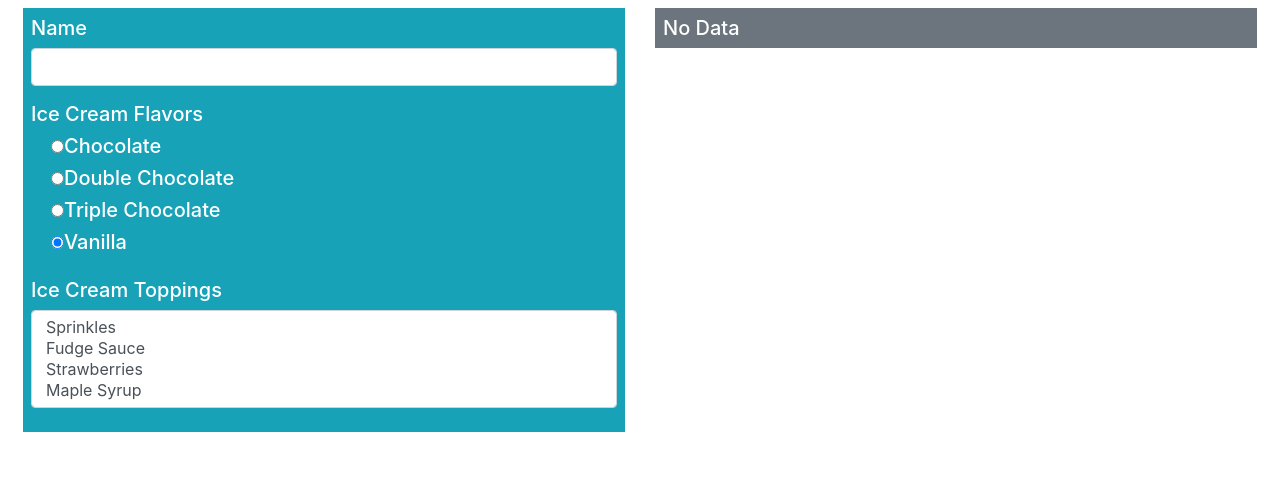
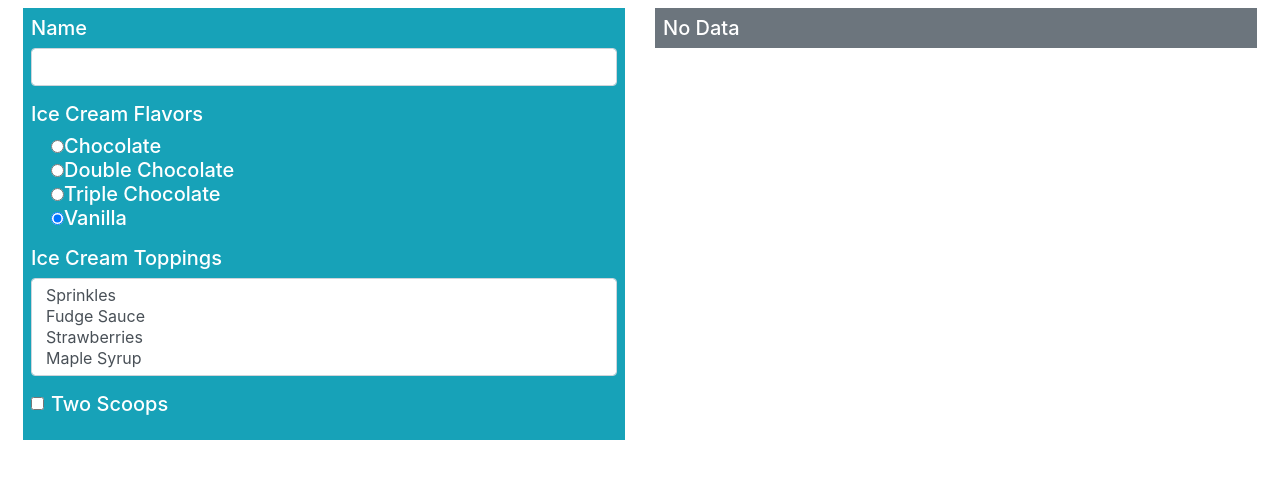
Before and after one commit to ndminh1307js/pro-react-16, a React (Create React App) app in the folder Chapter-15/forms/: page / in a window 1280 px wide. Shown: the top 478 px of the page. Built offline with nearby package versions, Linux system fonts and the light colour scheme.

Commit message:
Using Checkbox Element

```diff
--- a/Chapter-15/forms/src/Editor.js
+++ b/Chapter-15/forms/src/Editor.js
@@ -7,6 +7,7 @@ export class Editor extends Component {
 			name: '',
 			flavor: 'Vanilla',
 			toppings: ['Strawberries'],
+			twoScoops: false,
 		};
 		this.flavors = [
 			'Chocolate',
@@ -28,6 +29,12 @@ export class Editor extends Component {
 			.filter(op => op.selected)
 			.map(op => op.value);
 		this.setState({ [event.target.name]: options }, () =>
+			this.props.submit(this.state),
+		);
+	};
+
+	updateFormValueCheck = event => {
+		this.setState({ [event.target.name]: event.target.checked }, () =>
 			this.props.submit(this.state),
 		);
 	};
@@ -55,7 +62,7 @@ export class Editor extends Component {
 								checked={this.state.flavor === flavor}
 								onChange={this.updateFormValue}
 							/>
-							<label>{flavor}</label>
+							<label className='form-check-label'>{flavor}</label>
 						</div>
 					))}
 				</div>
@@ -73,6 +80,18 @@ export class Editor extends Component {
 						))}
 					</select>
 				</div>
+				<div className='form-group'>
+					<div className='form-check'>
+						<input
+							className='form-check-input'
+							type='checkbox'
+							name='twoScoops'
+							checked={this.state.twoScoops}
+							onChange={this.updateFormValueCheck}
+						/>
+						<label className='form-check-label'>Two Scoops</label>
+					</div>
+				</div>
 			</div>
 		);
 	}
```
